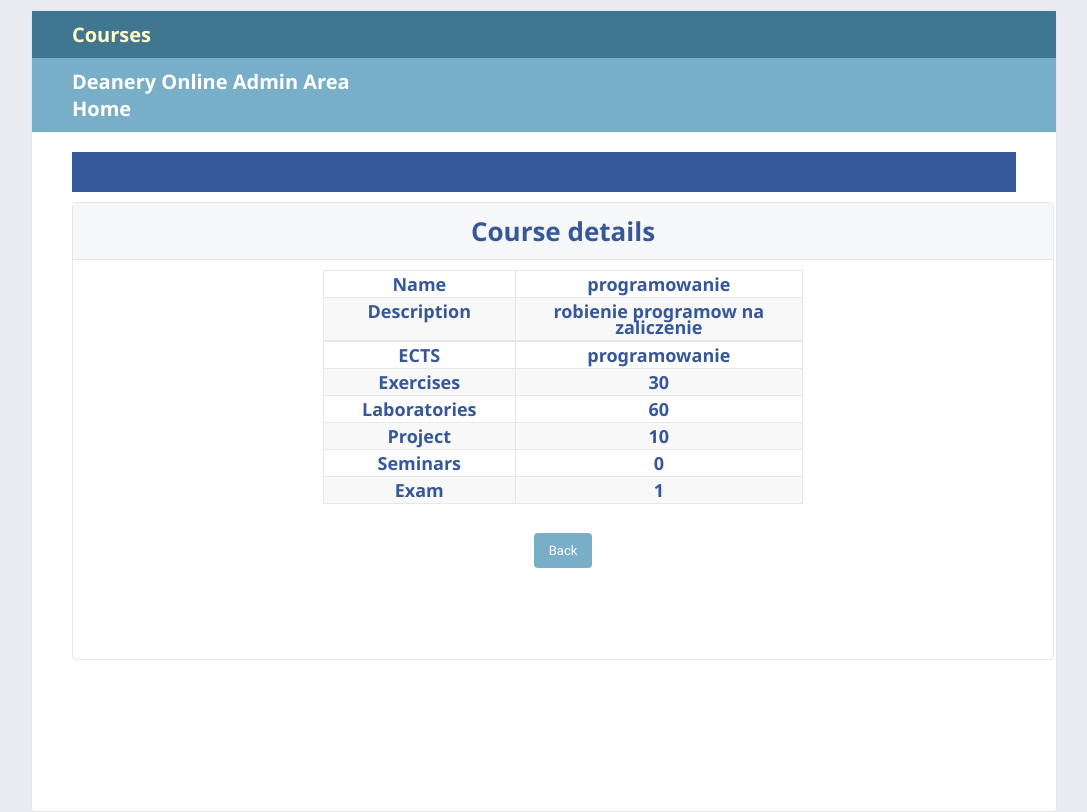
After one commit to piotrokop/deaneryOnline, a Django app: page /course-details/3/ in a window 1280 px wide. The commit adds this page. Shown: the whole page, without its empty margins (96-1183 px from the left). Run offline with Django 3.2, Linux system fonts and the light colour scheme; data comes from the database, SQL or seed files in the repository; parts of the project's set-up code (start-up, migrations or seed data) failed here and were passed over.

Commit message:
Added course details view, template and url configuration

```diff
--- /dev/null
+++ b/app/templates/course/course-details.html
@@ -0,0 +1,32 @@
+{% extends "base.html" %}
+
+{% block branding %}
+	Courses
+{% endblock %}
+
+{% block content %}
+		<div id="top-bar">
+		</div>
+		<div id="container">
+			<div id="container-title">Course details</div>
+			<div id="container-content">
+				{% csrf_token %}
+				<table  width = "100%" >
+				<tr><td align = "center" >Name</td><td align = "center" >{{course_details.name}}</td></tr>
+				<tr><td width = "40%"  align = "center" >Description</td><td align = "center" >{{course_details.description}}</td></tr>
+				</table>
+
+				<table  width = "100%" >
+				<tr><td align = "center" >ECTS</td><td width = "85%"  align = "center" >{{course_details.name}}</td></tr>
+				<tr><td width = "40%" align = "center" >Exercises</td><td align = "center" >{{course_details.exercises}}</td></tr>
+				<tr><td align = "center" >Laboratories</td><td align = "center" >{{course_details.laboratories}}</td></tr>
+				<tr><td align = "center" >Project</td><td align = "center" >{{course_details.project}}</td></tr>
+				<tr><td align = "center" >Seminars</td><td align = "center" >{{course_details.seminars}}</td></tr>
+				<tr><td align = "center" >Exam</td><td>{{course_details.exam}}</td></tr>
+				</table>
+				<br/>
+				<input type="button" value="Back" onclick="location.href='{% url 'courses' %}'"></input>
+
+			</div>
+		</div>
+{% endblock %}
--- a/app/views.py
+++ b/app/views.py
@@ -104,6 +104,28 @@ def courses(request):
 		courses = Course.objects.all()
 		return render(request, 'course/courses.html', {"role" : user_role, "all_courses" : courses})
 
+def course_details(request, id):
+	course = Course.objects.get(course_id = id)
+	name = course.name
+	description = course.description
+	ects = course.ects
+	exam = course.exam
+	exercises = course.exercises
+	laboratories = course.laboratories
+	project = course.project
+	seminars = course.seminars
+
+	details = {'name': name,
+	'description': description,
+	'ects': ects,
+	'exam': exam,
+	'exercises': exercises,
+	'laboratories': laboratories,
+	'project': project,
+	'seminars': seminars}
+
+	return render(request, 'course/course-details.html', {"course_details" : details})
+
 @login_required()
 def createview(request):
 	return render(request, 'main.html')
--- a/deaneryOnline/urls.py
+++ b/deaneryOnline/urls.py
@@ -16,7 +16,7 @@ from django.conf.urls import url, include
 from django.contrib import admin
 from django.contrib.auth import views as auth_views
 #from app import views
-from app.views import createview, courses, create_course, edit_course
+from app.views import createview, courses, create_course, edit_course, course_details
 
 urlpatterns = [
     url(r'^login/', auth_views.login, name='login'),
@@ -28,4 +28,5 @@ urlpatterns = [
 	url(r'^courses/', courses, name='courses'),
 	url(r'^create-course/', create_course, name='create-course'),
 	url(r'^edit-course/(?P<id>[0-9]+)/', edit_course, name='edit-course'),
+	url(r'^course-details/(?P<id>[0-9]+)/', course_details, name='course-details'),
 ]
```
Also changed, not shown: app/templates/course/courses.html (+6 -2 lines), 1 other file.
